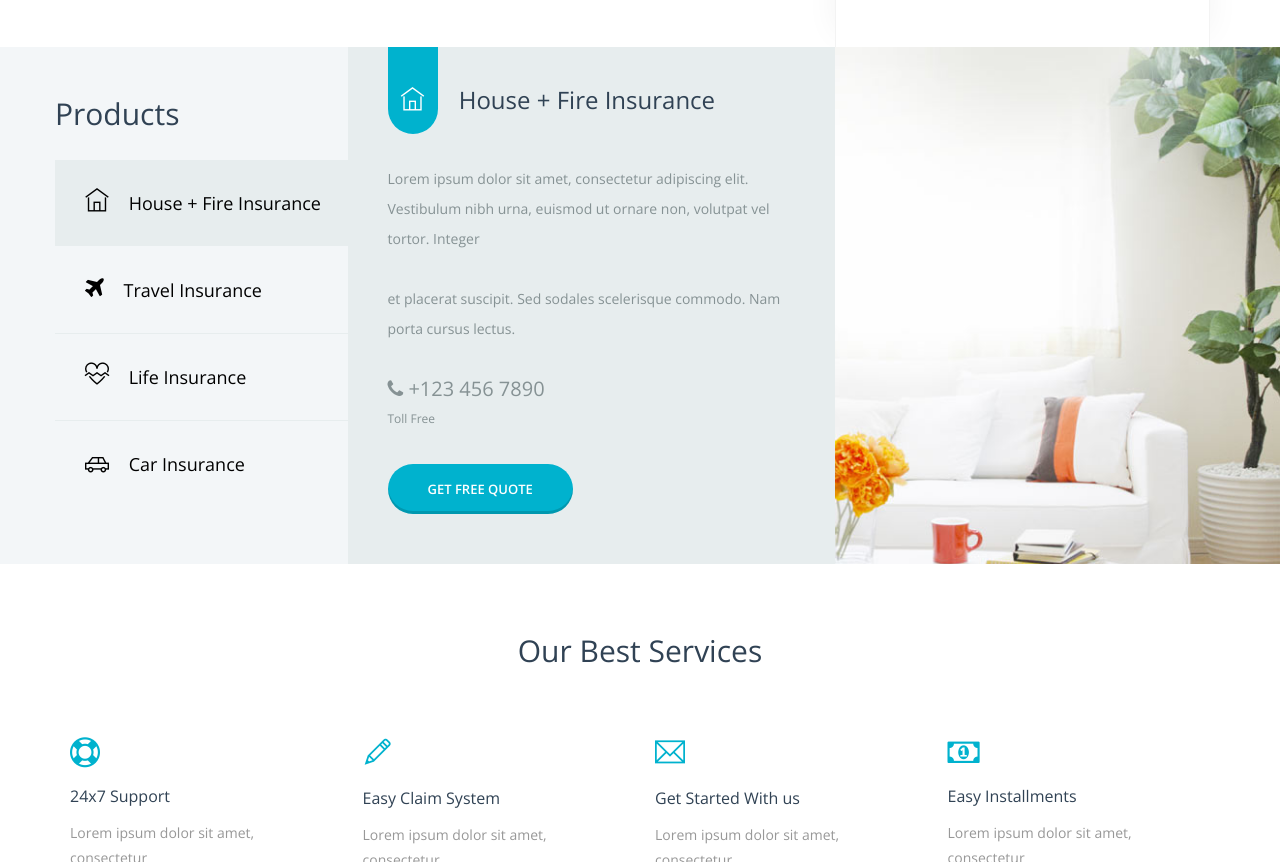
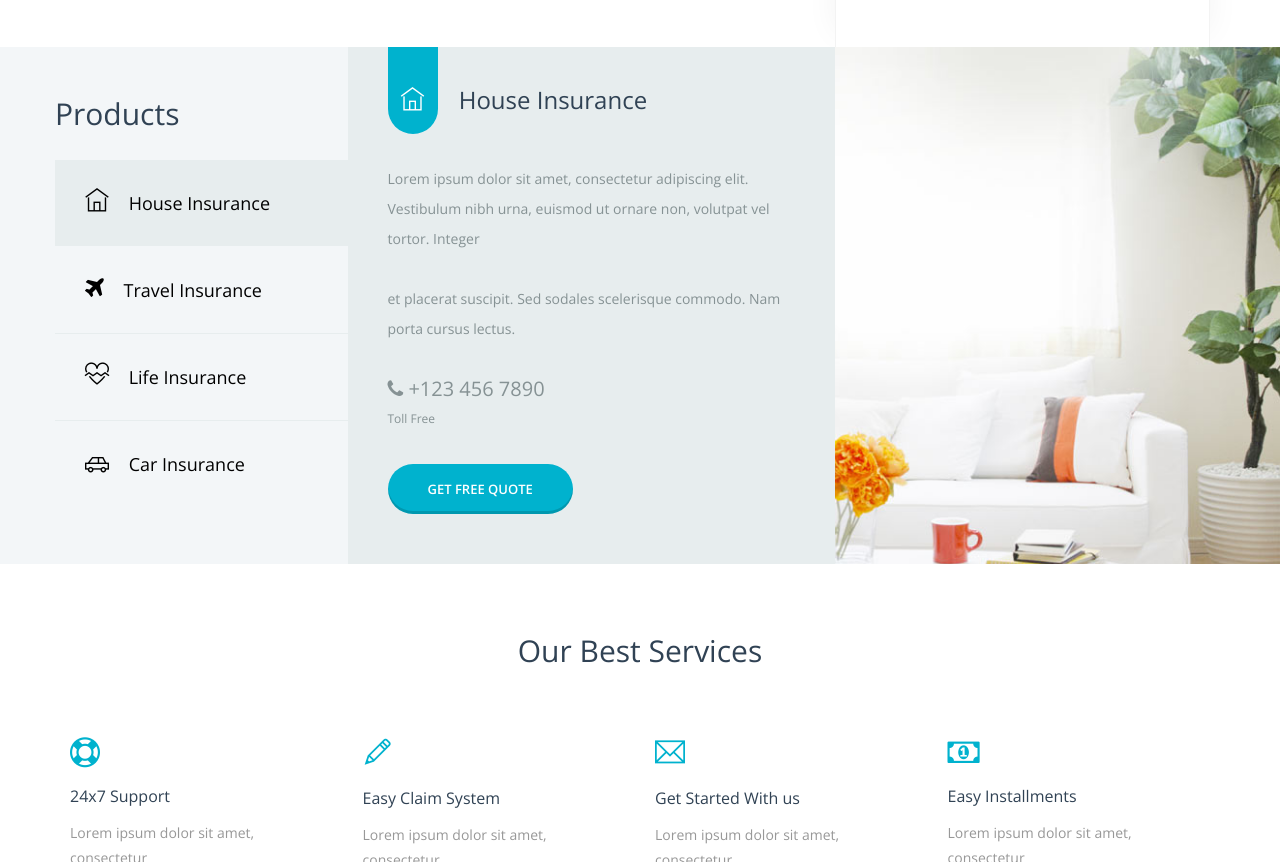
Before and after one commit to JohnsonLinCH/Project-1, a plain HTML site: page insurance-press-master/index.html in a window 1280 px wide. Shown: the part 1171-2033 px from the top of the page. Drawn offline with nearby package versions, Linux system fonts and the light colour scheme; files that its build step writes are made by us from their sources.

Commit message:
Update index.html

```diff
--- a/insurance-press-master/index.html
+++ b/insurance-press-master/index.html
@@ -180,7 +180,7 @@
                     <div id="parentVerticalTab">
                         <h2>Products</h2>
                         <ul class="resp-tabs-list hor_1 col-sm-3 col-md-3 col-lg-3">
-                            <li><i class="ti-home"></i> House + Fire Insurance</li>
+                            <li><i class="ti-home"></i> House Insurance</li>
                             <li><i class="fa fa-plane"></i> Travel Insurance</li>
                             <li><i class="ti-heart-broken"></i> Life Insurance</li>
                             <li><i class="ti-car"></i> Car Insurance</li>
@@ -190,7 +190,7 @@
                                 <div class="prod-tab-content">
                                     <h4>
                                         <span class="prod-cion"><i class="ti-home"></i></span>
-                                        House + Fire Insurance
+                                        House Insurance
                                     </h4>
                                     <p>Lorem ipsum dolor sit amet, consectetur adipiscing elit. Vestibulum nibh urna, euismod ut ornare non, volutpat vel tortor. Integer</p>
                                     <p>et placerat suscipit. Sed sodales scelerisque commodo. Nam porta cursus lectus. </p>
```
